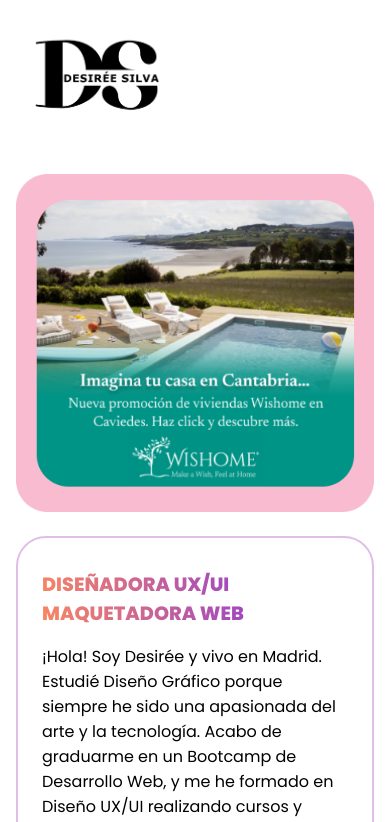
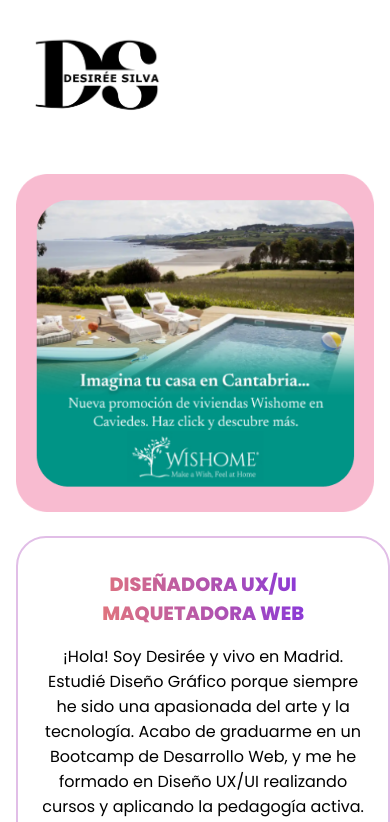
Before and after one commit to DesireeCSilva/portfolio-desireesilva, a Vue app: page / in a window 390 px wide. Shown: the top 822 px of the page. Built offline with nearby package versions, Linux system fonts and the light colour scheme; some icons are missing.

Commit message:
updates on some components

```diff
--- a/src/components/AppContact.vue
+++ b/src/components/AppContact.vue
@@ -312,7 +312,7 @@
 }
 
 // Medias Queries
-@media only screen and (max-width: 768px) {
+@media only screen and (max-width: 920px) {
   .section-05 {
     flex-direction: column;
     justify-content: center;
--- a/src/components/AppHeaderMobile.vue
+++ b/src/components/AppHeaderMobile.vue
@@ -25,7 +25,7 @@
     <nav v-if="showMenu" class="main-menu__mobile">
       <ul>
         <li>
-          <a href="https://drive.google.com/file/d/1BUolDxQYZECSIflSKSMSiepAN9UMRVkw/view?usp=sharing" target="_blank">Ver CV de Desirée</a>
+          <a href="https://drive.google.com/file/d/1eqcxrCOnaMXNDoOg0VTY0N0z2tiPsSRW/view?usp=drive_link" target="_blank">Ver CV de Desirée</a>
         </li>
         <li>
           <a href="#proyectos">Proyectos</a>
--- a/src/components/AppSummaryAlt.vue
+++ b/src/components/AppSummaryAlt.vue
@@ -92,6 +92,7 @@
   justify-content: space-between;
   flex-wrap: wrap;
   gap: 1.5rem;
+  width: auto;
 
 
   &_left {
@@ -188,19 +189,30 @@
 
 // Media Queries
 
-@media screen and (max-width: 768px) {
+@media screen and (max-width: 920px) {
 
   .about-me {
+    display: flex;
     flex-direction: column;
+    align-items: center;
+    text-align: center;
+
+    &_left,
+    &_right {
+      width: 90%;
+    }
 
     &_left {
       order: 2;
-
+      margin: 0 auto;
+      text-align: center;
     }
 
     &_center {
       order: 1;
       width: 100%;
+      display: flex;
+      justify-content: center;
     }
 
     &_right {
```
